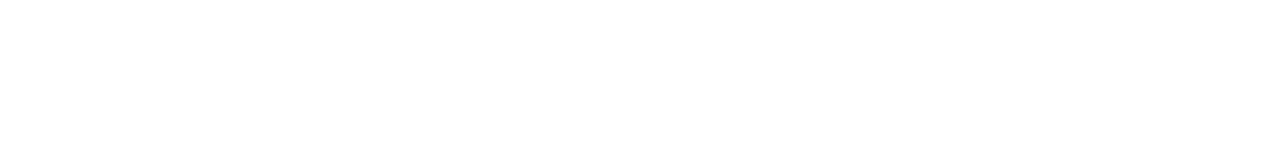
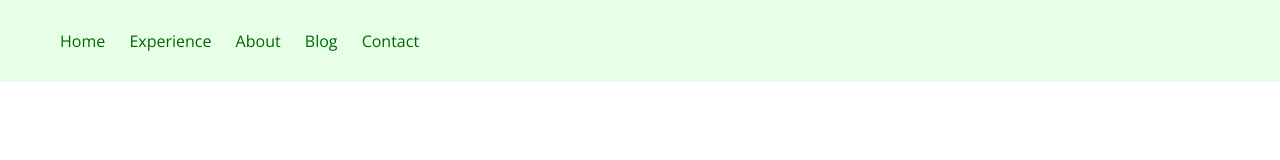
Before and after one commit to celinero/Celine_Portolio, a plain HTML site: page index.html in a window 1280 px wide. Drawn offline with nearby package versions, Linux system fonts and the light colour scheme; files that its build step writes are made by us from their sources.

Commit message:
add and style section topbar

```diff
--- a/css/main.scss
+++ b/css/main.scss
@@ -4,3 +4,6 @@
 @import "partials/variables";
 @import "partials/mixins";
 @import "partials/typography";
+
+
+@import "partials/topbar";
--- a/css/partials/_mixins.scss
+++ b/css/partials/_mixins.scss
@@ -11,3 +11,14 @@
   color: $color-primary;
   text-align: center;
 }
+
+@mixin flex-row {
+  display: flex;
+  justify-content: space-between;
+  align-items: flex-end;
+}
+
+@mixin spacing {
+  padding-top: 30px;
+  padding-bottom: 30px;
+}
--- /dev/null
+++ b/css/partials/_topbar.scss
@@ -0,0 +1,25 @@
+.topbar {
+  background-color: $color-tertiary;
+}
+
+.topbar__inner {
+  @include container;
+  @include flex-row;
+  @include spacing;
+}
+
+.topbar__navlink {
+  display: inline-block;
+  text-decoration: none;
+  color: $color-secondary;
+  padding-right: 20px;
+
+  &:hover,
+  &:active,
+  &:focus {
+    text-decoration: underline;
+    text-decoration-color: $color-secondary;
+    text-decoration-thickness: 0.125em;
+    text-underline-offset: 1.5px;
+  }
+}
--- a/index.html
+++ b/index.html
@@ -4,9 +4,20 @@
   <meta charset="UTF-8">
   <meta http-equiv="X-UA-Compatible" content="IE=edge">
   <meta name="viewport" content="width=device-width, initial-scale=1.0">
+  <link rel="stylesheet" type="text/css" href="css/main.css">
   <title>Portfolio</title>
 </head>
 <body>
-  <sergey-import src="header" />
+  <header class="topbar">
+    <div class="topbar__inner">
+      <div class="navbar">
+        <a href="index.html" class="topbar__navlink">Home</a>
+        <a href="#experience" class="topbar__navlink">Experience</a>
+        <a href="#about" class="topbar__navlink">About</a>
+        <a href="#blog" class="topbar__navlink">Blog</a>
+        <a href="#contact" class="topbar__navlink">Contact</a>
+      </div>
+    </div>
+  </header>
 </body>
 </html>
```
